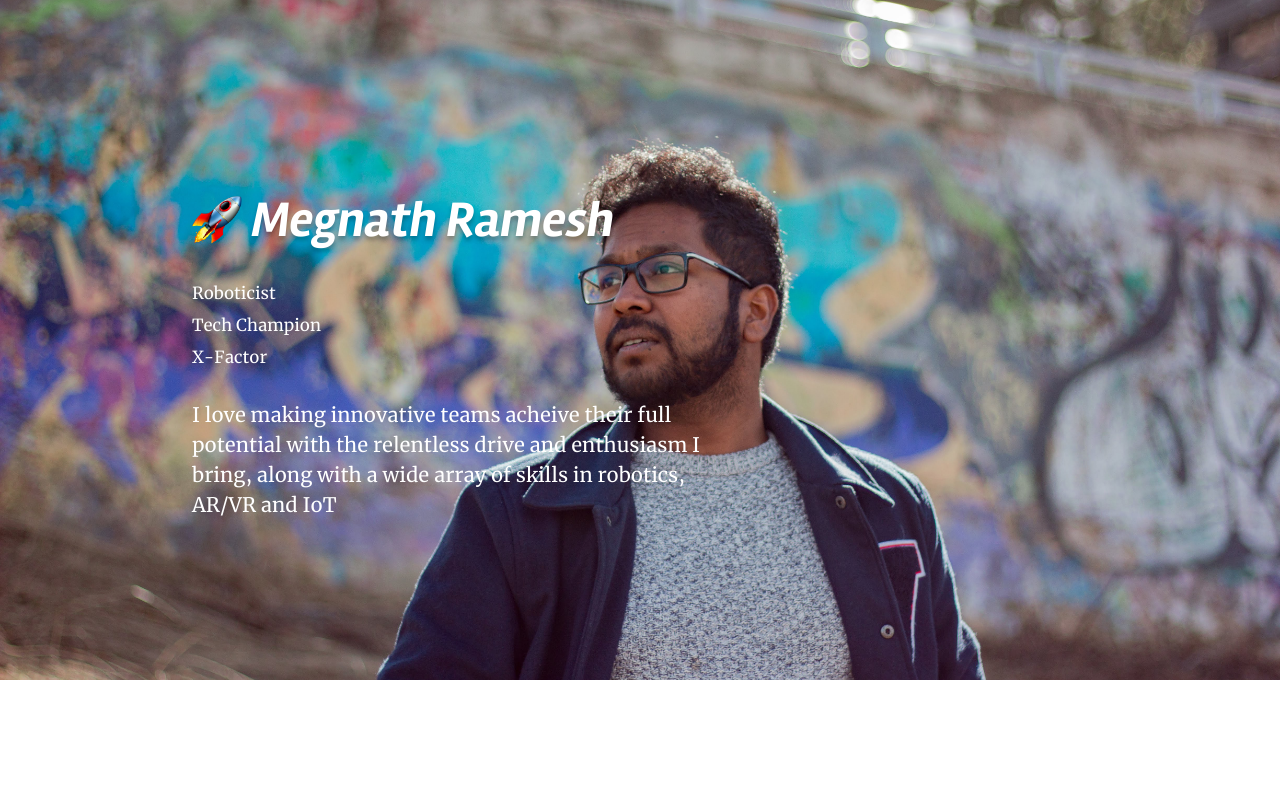
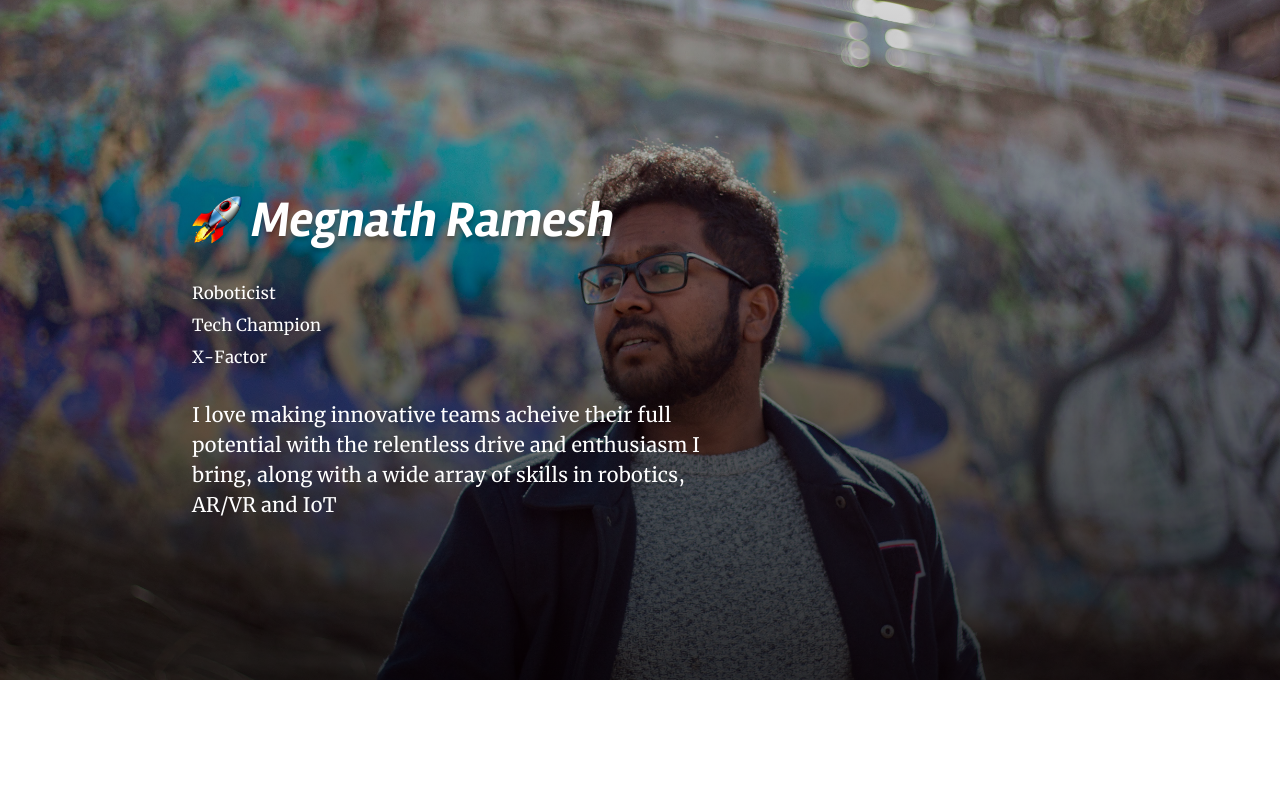
Before and after one commit to megnathramesh/megnathramesh-website, a Vue app: page / in a window 1280 px wide. Shown: the top 800 px of the page. Built offline with nearby package versions, Linux system fonts and the light colour scheme; what vue-parallax-js would draw is missing.

Commit message:
Add tinting to make text in header look better

```diff
--- a/src/components/layout/Hero.vue
+++ b/src/components/layout/Hero.vue
@@ -32,7 +32,10 @@
 
 <style scoped lang="scss">
   .header {
-    background-image: url("../../assets/pics/me_1.jpg");
+    background-image: linear-gradient(
+      rgba(0.5, 0.5, 0.5, 0.15),
+      rgba(0, 0, 0, 0.75)
+    ),url("../../assets/pics/me_1.jpg");
 
     height: 85vh;
 
```
